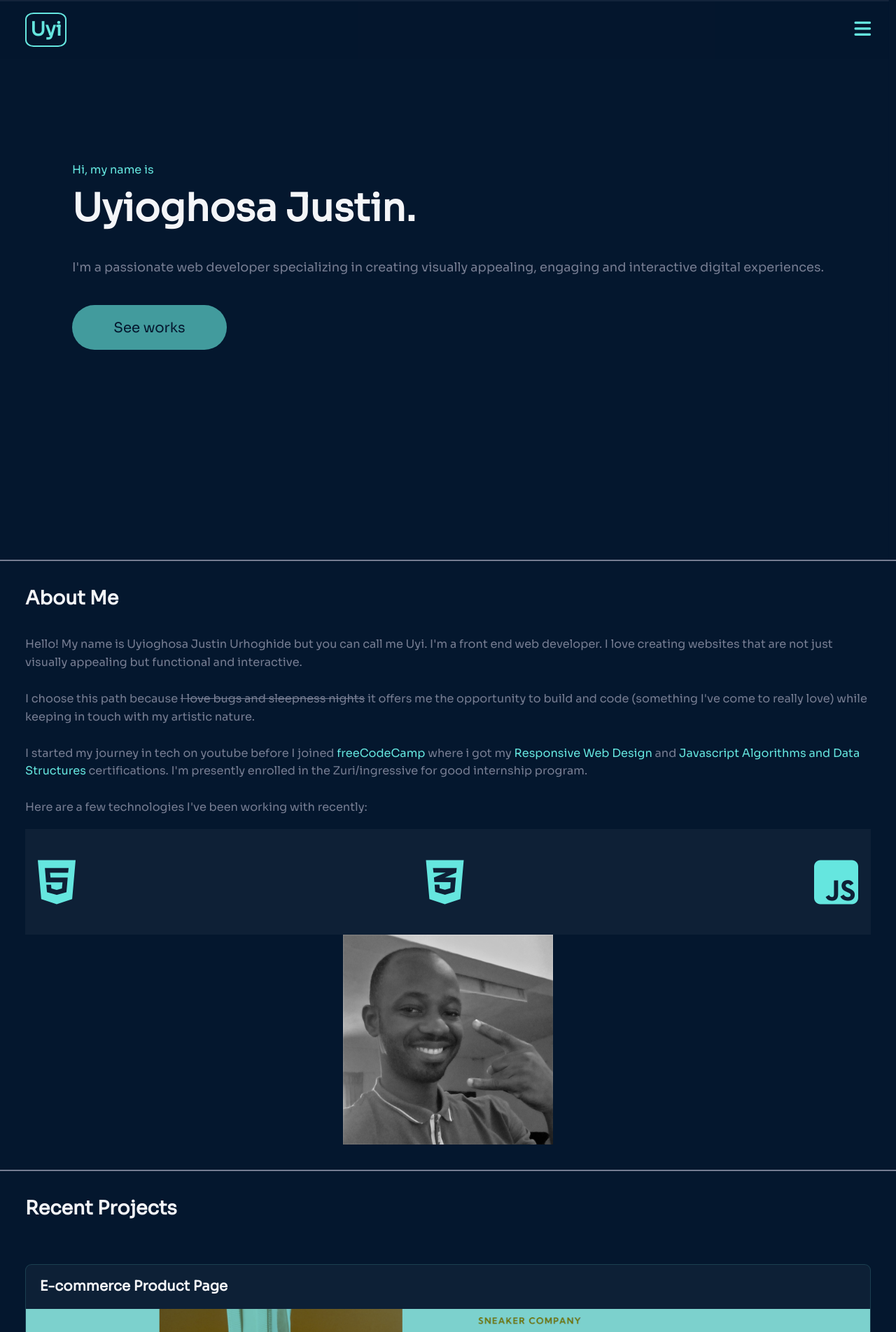
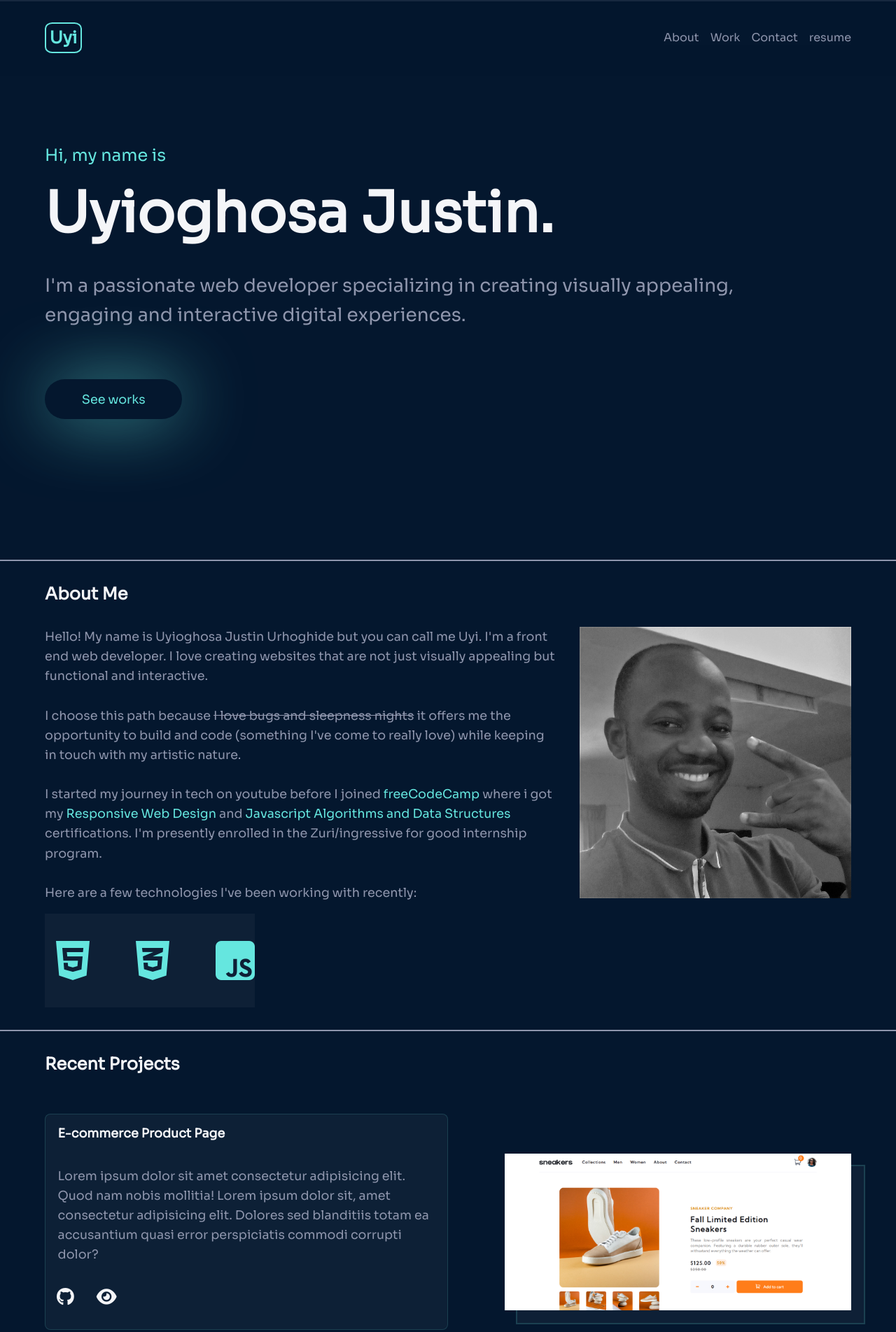
Before and after one commit to Uyimolo/uyijustindavid, a plain HTML site: page index.html in a window 1280 px wide. Shown: the top 1904 px of the page at 70% size. Drawn offline with Linux system fonts and the light colour scheme.

Commit message:
Update styles.css
added styles for medium and large screens.

```diff
--- a/styles.css
+++ b/styles.css
@@ -6,13 +6,14 @@
 }
 :root {
   --background: #04172e;
-  --backgroundlight:#04172edc;
+  --backgroundlightmode: linear-gradient(45deg, #55c4bf31, #55c4bfc4);
+  --backgroundlight: #04172edc;
   --white: #f4f5f8;
-  --whitelight:rgba(255, 255, 255, 0.041);
-  --text: #767d92;
+  --whitelight: rgba(255, 255, 255, 0.041);
+  --text: #8f96ad;
   --primary: #65e6df;
   --primarylight: #55c4bfc4;
-  --primarysoft:#55c4bf31;
+  --primarysoft: #55c4bf31;
   --links: rgb(16, 57, 243);
   font-size: 16px;
 }
@@ -24,10 +25,6 @@ a {
   position: relative;
   text-decoration: none;
   transition: 0.5s;
-}
-
-h1 {
-  font-size: 2em;
 }
 p,
 .list {
@@ -78,6 +75,7 @@ footer {
   flex-direction: column;
   gap: 2em;
   border-top: 2px solid var(--text);
+  padding: 2em;
 }
 .icon {
   color: var(--white);
@@ -90,16 +88,16 @@ footer {
 body {
   width: 100%;
   overflow-x: hidden;
+  background: var(--background);
 }
 .container,
 footer {
   width: 100%;
-  background-color: var(--background);
 }
 .header {
   display: flex;
   justify-content: space-between;
-  padding:1em 2em;
+  padding: 1em 2em;
   align-items: center;
   background-color: var(--backgroundlight);
   position: fixed;
@@ -118,9 +116,6 @@ footer {
 .navbar {
   position: absolute;
   background-color: var(--background);
-  top: 0;
-  right: 0;
-  bottom: 0;
   inset: 0 20%;
   display: flex;
   flex-direction: column;
@@ -144,21 +139,19 @@ footer {
 body.active {
   overflow: hidden;
 }
-
 .open {
   font-size: 1.5em;
   color: var(--primary);
-  transition: 0.5s;
+  transition: 1s;
   transform: rotateZ(0);
 }
-.open.active {
+.menu.active .open {
   transform: rotateZ(90deg);
 }
 .landing {
-  display: grid;
+  display: flex;
+  justify-content: center;
   height: 100vh;
-  padding: 0 2em 4em;
-  place-content: center;
   width: 100%;
 }
 .introduction p {
@@ -174,38 +167,30 @@ body.active {
 .description {
   display: flex;
   flex-direction: column;
-  gap: 2em;
+  gap: 4em;
   font-size: 1.1em;
 }
 .cta {
   padding: 1em 0;
-  background-color: var(--primarylight);
-  color: var(--white);
   width: fit-content;
   font-size: 1em;
   cursor: pointer;
   transition: 0.5s cubic-bezier(0.455, 0.03, 0.515, 0.4);
   border-radius: 2em;
   border: none;
+  background-color: transparent;
+  box-shadow: 0px 0px 100px var(--primarylight);
 }
 .cta a {
-  color: var(--background);
   width: 100%;
-  padding: 1em 3em ;
+  padding: 1em 3em;
   border-radius: 2em;
-}
-.cta:hover {
-  background-color: transparent;
-  box-shadow: 0px 0px 50px var(--primarylight);
-  border: none;
-}
-.cta:hover a{
   color: var(--primary);
 }
+.cta:hover a {
+  color: var(--white);
+}
 
-#about-me {
-  padding: 2em 2em;
-}
 .lists {
   display: flex;
   justify-content: space-between;
@@ -222,7 +207,6 @@ body.active {
 
 .img-container {
   width: 100%;
-  height: 300px;
   overflow: hidden;
   filter: grayscale();
   transition: 1s;
@@ -232,29 +216,33 @@ body.active {
 }
 .my-pic {
   width: 100%;
-  max-width: 300px;
+  max-width: 400px;
   margin: auto;
   display: block;
 }
 
 .works {
-  padding: 2em 2em 8em;
   gap: 3.5em;
+  margin-bottom: 8em;
+}
+.project-container {
+  display: grid;
+  grid-template-columns: auto;
+  gap: 2em;
 }
 .project-tile {
-  transition: .5s;
+  transition: 0.5s;
   padding: 1em 0;
-  border-radius: .5em;
-  border: .1px solid var(--primarysoft);
+  border-radius: 0.5em;
+  border: 0.1px solid var(--primarysoft);
   background-color: rgba(255, 255, 255, 0.041);
-
   margin: auto;
 }
 .project-tile:hover {
   box-shadow: 0 0 20px var(--primarysoft);
 }
 .project-tile .sub-heading {
-  padding:0 1em;
+  padding: 0 1em;
   margin-bottom: 1em;
 }
 .project-tile .project-img {
@@ -264,7 +252,6 @@ body.active {
   background-size: cover;
   background-position: center;
   background-repeat: no-repeat;
-  background-blend-mode: multiply;
 }
 .project-tile:hover .project-img {
   background-blend-mode: none;
@@ -273,7 +260,7 @@ body.active {
   padding: 1em 1em 0;
   margin-bottom: 1em;
   border-top: none;
-  border-radius: 0 0 .5em .5em;
+  border-radius: 0 0 0.5em 0.5em;
 }
 .project-tile .project-link {
   position: relative;
@@ -284,10 +271,10 @@ body.active {
 }
 .project-tile .project-link .info {
   position: absolute;
-  font-size: .7em;
+  font-size: 0.7em;
   background-color: var(--white);
-  border-radius: .5em;
-  padding: .5em;
+  border-radius: 0.5em;
+  padding: 0.5em;
   display: none;
   width: max-content;
   margin-top: 1em;
@@ -310,9 +297,10 @@ body.active {
 
 .links-to-work {
   display: flex;
-  justify-content: center;
+  padding: 1em;
   gap: 2em;
-}.links-to-work .cta a{
+}
+.links-to-work .cta a {
   padding: 1em 0;
 }
 .links-to-work .cta {
@@ -320,11 +308,15 @@ body.active {
   padding: 0.5em 0;
   font-size: 0.9em;
 }
-footer {
-  padding: 2em;
-}
+
 .contact {
   gap: 2em;
+  padding-bottom: 10em;
+}
+footer .section-content {
+  display: flex;
+  flex-direction: column;
+  gap: 4em;
 }
 footer h3 {
   margin-bottom: 1em;
@@ -332,29 +324,147 @@ footer h3 {
 footer .cta {
   padding: 1em 0;
 }
-footer .cta a{
+footer .cta a {
   padding: 1em 2em;
 }
-.socials {
+.socials,
+.email {
   display: flex;
   flex-direction: column;
   gap: 1em;
 }
 .socials .icons {
   display: flex;
-  gap: 1em;
+  gap: 2em;
 }
 @media only screen and (min-width: 640px) {
-  :root {
-    font-size: 18px;
+  p {
+    font-size: 0.9em;
   }
-  p {
-    font-size: .9em;
+  section,
+  .header,
+  footer {
+    padding: 2em 4em;
   }
-  section {
-    padding: 5em;
+  .curtain {
+    display: none;
   }
-  .landing h1{
+  .menu {
+    display: none;
+  }
+  .navbar {
+    position: relative;
+    height: auto;
+    flex-direction: row;
+    padding: 0;
+    width: auto;
+    transform: translateX(0);
+    inset: 0 0;
+  }
+  .navbar a {
+    position: relative;
+  }
+  .nav-link::before {
+    content: "";
+    background-color: var(--primary);
+    height: 0.1em;
+    width: 0;
+    position: absolute;
+    top: 2em;
+    transition: 1s;
+  }
+  .nav-link:hover.nav-link::before {
+    width: 100%;
+  }
+  .landing h1 {
     font-size: 3em;
   }
+  footer .email {
+    width: 30%;
+  }
+  footer .socials {
+    width: 30%;
+  }
+  footer .section-content {
+    display: flex;
+    flex-direction: row;
+    gap: 2em;
+  }
 }
+@media only screen and (min-width: 768px) {
+  .name {
+    font-size: 3.5em !important;
+  }
+  .landing p {
+    font-size: 1.1em;
+  }
+  .project-container {
+    display: grid;
+    grid-template-columns: auto auto;
+    gap: 2em;
+  }
+}
+@media only screen and (min-width: 1024px) {
+  p {
+    font-size: 1.1em;
+  }
+  .name {
+    font-size: 5em !important;
+  }
+  .landing p {
+    font-size: 1.5em;
+  }
+  .section-content {
+    display: flex;
+    gap: 2em;
+  }
+  .lists {
+    max-width: 300px;
+  }
+  .list {
+    width: 40px;
+  }
+  .project {
+    width: 100%;
+    position: relative;
+  }
+  .project-container {
+    grid-template-columns: 100%;
+    gap: 8em;
+  }
+  .project-tile {
+    max-width: 50%;
+    margin: 0;
+  }
+  .project-tile .project-img {
+    position: absolute;
+    max-width: 43%;
+    height: 14em;
+    right: 0;
+    transition: 0.5s;
+  }
+  .project-tile .project-img::before {
+    content: "";
+    position: absolute;
+    border: 2px solid var(--primarysoft);
+    width: 100%;
+    height: 100%;
+    z-index: -1;
+    background-color: var(--whitelight);
+    transform: translateY(1em) translateX(1em);
+    transition: 1s;
+  }
+  .project-tile:hover .project-img {
+    max-width: 45%;
+    height: 15em;
+  }
+  .project-tile:hover .project-img::before {
+    transform: rotatez(10deg);
+    box-shadow: 0 0 50px var(--primarylight);
+  }
+}
+@media only screen and (min-width: 1280px) {
+  .description {
+    width: 1000px;
+  }
+}
```
